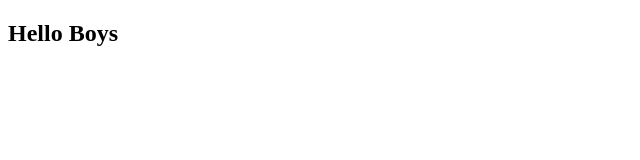
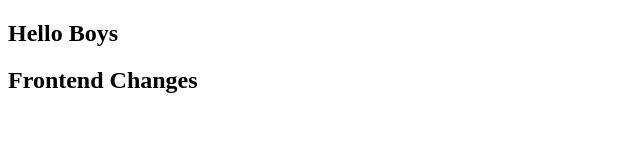
Before and after one commit to Jana0406/samplerep, a plain HTML site: page index.html in a window 1280 px wide. Shown: the whole page, without its empty margins (0-640 px from the left). Drawn offline with Linux system fonts and the light colour scheme.

Commit message:
feat : Added some frontend code

```diff
--- a/index.html
+++ b/index.html
@@ -7,5 +7,6 @@
 </head>
 <body>
     <h2>Hello Boys</h2>
+    <h2>Frontend Changes</h2>
 </body>
 </html>
```
